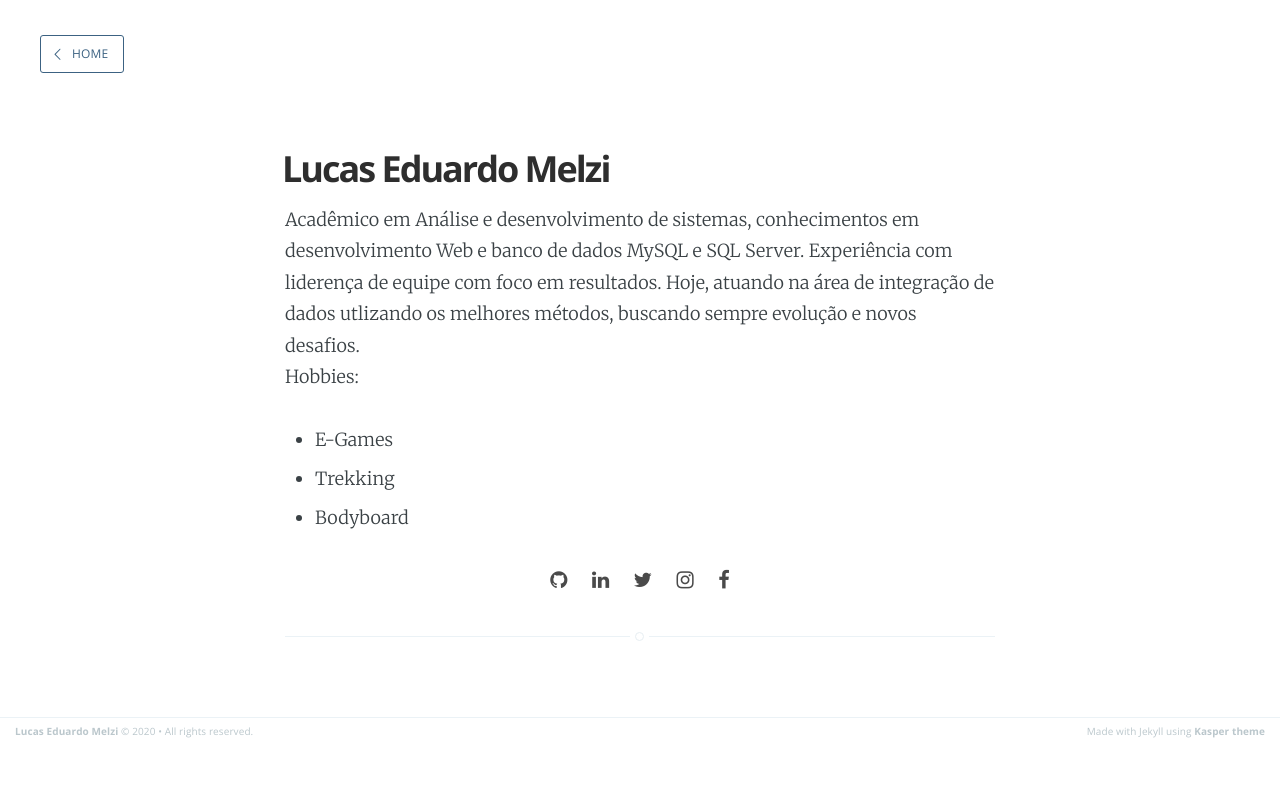
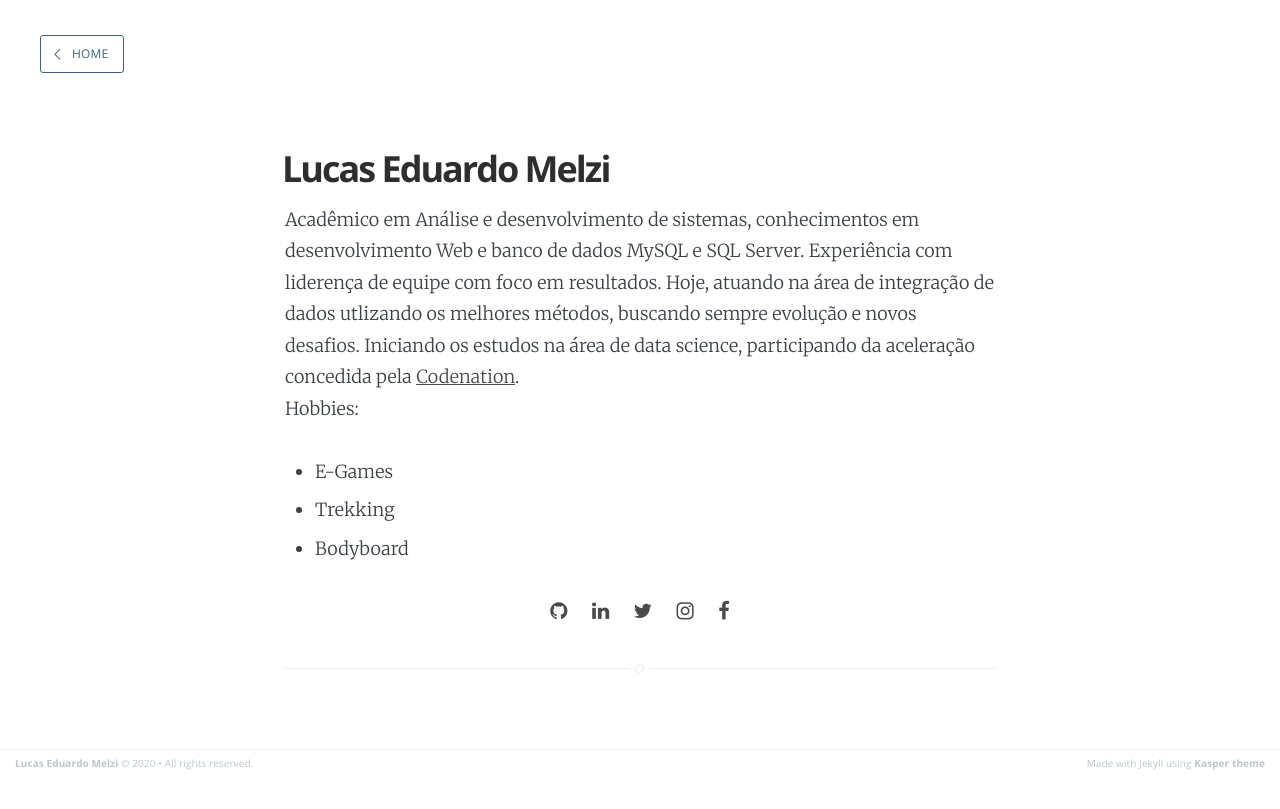
Before and after one commit to melzilucas/melzilucas.github.io, a Jekyll site: the page built from about.md, in a window 1280 px wide. Shown: the top 809 px of the page. Built offline with Jekyll 4.4.1, drawn with Linux system fonts in a browser that asks for light colours.

Commit message:
Att about-me

```diff
--- a/about.md
+++ b/about.md
@@ -5,7 +5,7 @@ title: Lucas Eduardo Melzi
 
 Acadêmico em Análise e desenvolvimento de sistemas, conhecimentos em desenvolvimento Web e banco de dados MySQL e SQL Server.
 Experiência com liderença de equipe com foco em resultados.
-Hoje, atuando na área de integração de dados utlizando os melhores métodos, buscando sempre evolução e novos desafios.
+Hoje, atuando na área de integração de dados utlizando os melhores métodos, buscando sempre evolução e novos desafios. Iniciando os estudos na área de data science, participando da aceleração concedida pela [Codenation](https://codenation.dev){:target="_blank" rel="noopener"}.
 <br>Hobbies:
 - E-Games
 - Trekking
```
